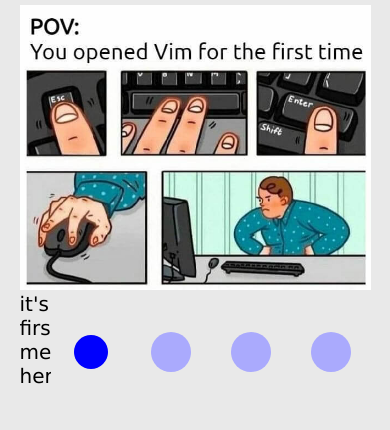
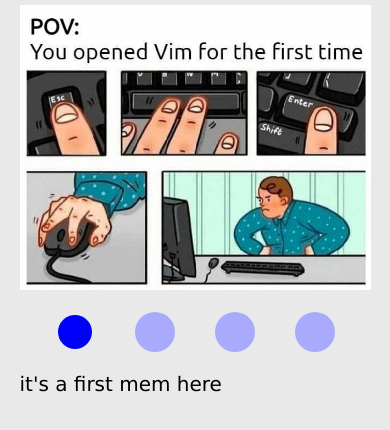
Before and after one commit to abrasov/cssMemSlider, a plain HTML site: page cssMemSlider/index.html in a window 390 px wide. Shown: the part 154-584 px from the top of the page. Drawn offline with Linux system fonts and the light colour scheme.

Commit message:
feat: add mobile version <629px (Вт, 17 май, 2022 02:36:12)

```diff
--- a/cssMemSlider/index.html
+++ b/cssMemSlider/index.html
@@ -32,6 +32,12 @@
     </ul>
 
     <div class="post-slider">
+      <div class="navigation">
+        <label for="slide1"><div></div></label>
+        <label for="slide2"><div></div></label>
+        <label for="slide3"><div></div></label>
+        <label for="slide4"><div></div></label>
+      </div>
       <div class="text-content">
         <div class="text-block">
           <p class="text text1">it's a first mem here</p>
@@ -40,12 +46,6 @@
           <p class="text text4">fourth mem is here too</p>
         </div>
       </div>
-      <div class="navigation">
-        <label for="slide1"><div></div></label>
-        <label for="slide2"><div></div></label>
-        <label for="slide3"><div></div></label>
-        <label for="slide4"><div></div></label>
-      </div>
     </div>
   </div>
 </body>
--- a/cssMemSlider/styles.css
+++ b/cssMemSlider/styles.css
@@ -38,6 +38,7 @@ img {
 }
 .post-slider {
   display: flex;
+  flex-direction: row-reverse;
   align-items: center;
 
 }
@@ -53,7 +54,7 @@ img {
 }
 .navigation {
   display: flex;
-  justify-content: flex-end;
+  justify-content: center;
 }
 label {
   cursor: pointer;
@@ -109,3 +110,9 @@ label:hover div{
   background-color: #0000fd;
   transform: scale(0.8);
 }
+
+@media(max-width: 629px){
+  .post-slider {
+    display: block;
+  }
+}
```
